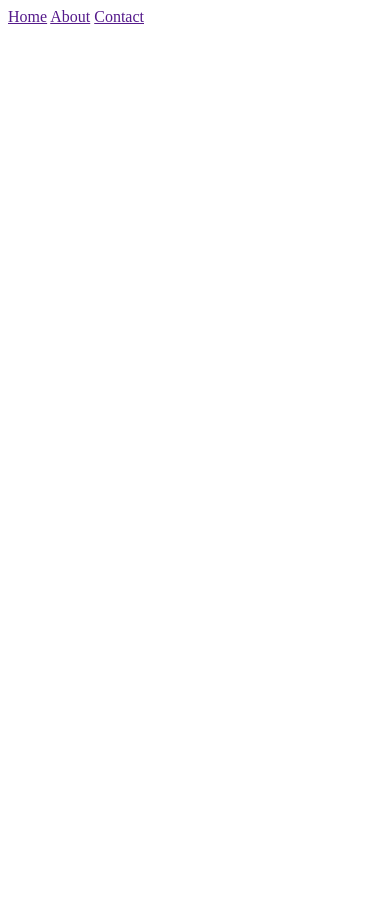
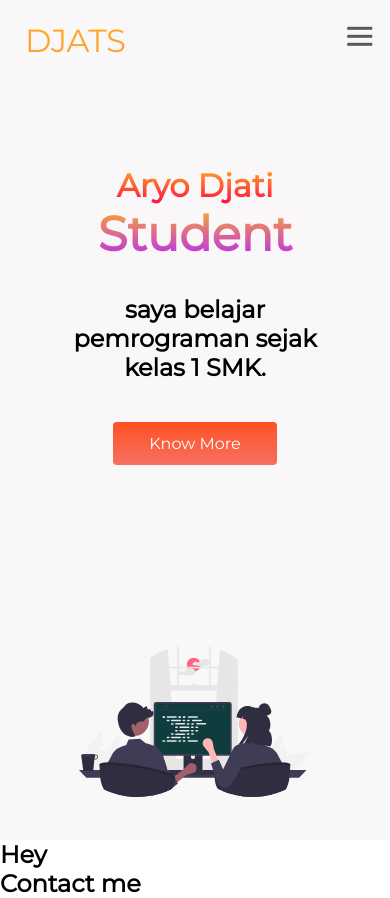
Before and after one commit to Aryodjat1/Dasar_Pemrograman_Web, a plain HTML site: page submission/index.html in a window 390 px wide. Before the commit the page ends 844 px from the top, so only its background shows below. Drawn offline with Linux system fonts and the light colour scheme.

Commit message:
add structure and styling

```diff
--- /dev/null
+++ b/submission/css/style.css
@@ -0,0 +1,346 @@
+@import url('https://fonts.googleapis.com/css2?family=Montserrat&family=Slabo+27px&display=swap');
+
+
+/*
+Main Color:
+
+
+
+*/
+* {
+	box-sizing: border-box;
+	margin: 0;
+	padding: 0;
+	font-family: 'Montserrat', sans-serif;
+}
+
+.navbar{
+	background: #F9F7F7;
+	height: 80px;
+	display: flex;
+	justify-content: center;
+	align-items: center;
+	font-size: 1.2rem;
+	position: sticky;
+	top: 0;
+	z-index: 999;
+}
+
+
+.navbar__container {
+	display: flex;
+	justify-content: space-between;
+	height: 80px;
+	z-index: 1;
+	width: 100%;
+	max-width: 1300px;
+	margin: 0 auto;
+	padding: 0 50px;
+}
+
+#navbar__logo {
+	background-color: #ff88ff;
+	background-image: linear-gradient(to top, #f94  0%, #ffb111 100%);
+	background-size: 100%;
+	-webkit-background-clip: text;
+	-moz-background-clip: text;
+	-webkit-text-fill-color: transparent;
+	-moz-text-fill-color: transparent;
+	display: flex;
+	align-items: center;
+	cursor: pointer;
+	text-decoration: none;
+	font-size: 2rem;
+}
+
+.navbar__menu {
+	display: flex;
+	align-items: center;
+	list-style: none;
+	text-align: center;
+}
+
+.navbar__item {
+	height: 80px;
+}
+
+.navbar__links {
+	color: #fff;
+	display: flex;
+	align-items: center;
+	justify-content: center;
+	text-decoration: none;
+	padding: 0 1rem;
+	height: 100%;
+}
+
+.navbar__btn {
+	display: flex;
+	justify-content: center;
+	align-items: center;
+	padding: 0 1rem;
+	width: 100%;
+}
+
+.button {
+	display: flex;
+	justify-content: center;
+	align-items: center;
+	text-decoration: none;
+	padding: 10px 20px;
+	height: 100%;
+	width: 100%;
+	border: none;
+	outline: none;
+	border-radius: 4px;
+	background: #ff45ff;
+	color: #fff;
+}
+
+.navbar__links:hover {
+	color: #f9f;
+	transition: all 0.3s ease;
+}
+
+
+@media only screen and (max-width: 960px) {
+	.navbar__container {
+		display: flex;
+		justify-content: space-between;
+		height: 80px;
+		z-index: 1;
+		width: 100%;
+		max-width: 1300px;
+		padding: 0;
+	}
+
+	.navbar__menu {
+		display: grid;
+		grid-template-columns: auto;
+		margin: 0;
+		width: 100%;
+		position: absolute;
+		top: -1000px;
+		opacity: 1;
+		transition: all 0.5s ease;
+		height: 50vh;
+		z-index: -1;
+		background: #121121;
+	}
+
+	.navbar__menu.active {
+		background: #131313;
+		top: 100%;
+		opacity: 1;
+		transition: all e.5 ease;
+		z-index: 99;
+		height: 50vh;
+		font-size: 1.6rem;
+	}
+
+	#navbar__logo {
+		padding-left: 25px;
+	}
+
+	.navbar__toggle .bar {
+		width: 25px;
+		height: 3px;
+		margin: 5px auto;
+		transition: all 0.3s ease-in-out;
+		background: #595959;
+	}
+
+	.navbar__item {
+		width: 100%;
+	}
+
+	.navbar__links {
+		text-align: center;
+		padding: 2rem;
+		width: 100%;
+		display: table;
+	}
+
+	#mobile-menu {
+		position: absolute;
+		top: 20%;
+		right: 5%;
+		transform: translate(5%, 20%);
+	}
+
+	.navbar_btn {
+		padding-bottom: 2rem;
+	}
+
+	.button {
+		display: flex;
+		justify-content: center;
+		align-items: center;
+		width: 80%;
+		height: 80%;
+		margin: 0;
+	}
+
+	.navbar__toggle .bar {
+		display: block;
+		cursor: pointer;
+	}
+
+	#mobile-menu.is-active .bar:nth-child(2) {
+		opacity: 0;
+	}
+
+	#mobile-menu.is-active .bar:nth-child(1) {
+		transform: translateY(8px) rotate(45deg);
+	}
+
+	#mobile-menu.is-active .bar:nth-child(3) {
+		transform: translateY(-8px) rotate(-45deg);
+	}
+}
+
+/* Landing Page */
+.main {
+	background-color: #F9F7F7;
+}
+
+.main__container {
+	display: grid;
+	grid-template-columns: 1fr 1fr;
+	align-tracks: center;
+	justify-self: center;
+	margin: 0 auto;
+	height: 90vh;
+	background-color: #F9F7F7;
+	z-index: 1;
+	width: 100%;
+	max-width: 1300px;
+	padding: 0 50px;
+}
+
+.main__container h1{
+	font-size: 4rem;
+	background-color: #F9F7F7;
+	background-image: linear-gradient(to top, #ff0844 0%, #ffb120 100%);
+	background-size: 100%;
+	-webkit-background-clip: text;
+	-moz-background-clip: text;
+	-webkit-text-fill-color: transparent;
+	-moz-text-fill-color:transparent;
+}
+
+.main__container h2 {
+	font-size: 4rem;
+	background-color: #F9F7F7;
+	background-image: linear-gradient(to top, #b721ff 0%, #ffb120 100%);
+	background-size: 100%;
+	-webkit-background-clip: text;
+	-moz-background-clip: text;
+	-webkit-text-fill-color: transparent;
+	-moz-text-fill-color:transparent;
+}
+
+.main__content p {
+	margin-top: 1rem;
+	font-size: 2rem;
+	font-weight: 700;;
+}
+
+.main__btn {
+	font-size: 1rem;
+	background-image: linear-gradient(to top, #f77062 0%, #fe5123 100%);
+	padding: 14px 32px;
+	border: none;
+	border-radius: 4px;
+	color: #F9F7F7;
+	margin-top: 2rem;
+	cursor: pointer;
+	position: relative;
+	transition: all 0.3s;
+	outline: none;
+}
+
+.main__btn a {
+	position: relative;
+	z-index: 2;
+	color: #fff;
+	text-decoration: none;
+}
+
+.main__btn::after {
+	position: absolute;
+	content: '';
+	top: 0;
+	left: 0;
+	width: 0;
+	height: 100%;
+	background: #4837ff;
+	transition: all 0.4s;
+	border-radius: 4px;
+}
+
+.main__btn:hover {
+	color: #fff;
+}
+
+.main_btn:hover::after{
+	width: 100%;
+}
+
+.main__img-container {
+	text-align: center;
+}
+
+#main__img {
+	height: 80%;
+	width: 80%;
+}
+
+/* Mobile Responsive */
+@media screen and (max-width: 768px) {
+	.main__container {
+		display: grid;
+		grid-template-columns: auto;
+		align-items: center;
+		justify-self: center;
+		width: 100%;
+		margin: 0 auto;
+		height: 90vh;
+	}
+
+	.main__content {
+		text-align: center;
+		margin-bottom: 4rem;
+	}
+
+	.main__content h1{
+		font-size: 2.5rem;
+		margin-top: 2rem;
+	}
+
+	.main__content h2 {
+		font-size: 3rem;
+	}
+
+	.main__content p {
+		margin-top: 1rem;
+		font-size: 1.5rem;
+	}
+}
+
+@media screen and (max-width: 480px) {
+	.main__content h1 {
+		font-size: 2rem;
+		margin-top: 3rem;
+	}
+
+	.main__content p {
+		margin-top: 2rem;
+		font-size: 1.5rem;
+	}
+
+	.main__btn {
+		padding: 12px 36px;
+		margin: 2.5rem 0;
+	}
+}
--- a/submission/index.html
+++ b/submission/index.html
@@ -1,26 +1,90 @@
 <!DOCTYPE html>
 <html lang="en">
+
 <head>
     <meta charset="UTF-8">
     <meta http-equiv="X-UA-Compatible" content="IE=edge">
     <meta name="viewport" content="width=device-width, initial-scale=1.0">
-    <title>Submission_Biodata_Aryo Djati</title>
+    <title>Mini Bio | Djats</title>
+
+    <link rel="stylesheet" href="css/style.css">
 </head>
+
 <body>
+
+    <!-- Header -->
     <header>
-        <nav >
-            <a href="">Home</a>
-            <a href="">About</a>
-            <a href="">Contact</a>
+        <nav class="navbar">
+            <div class="navbar__container">
+                <a href="/" id="navbar__logo">DJATS</a>
+                <div class="navbar__toggle" id="mobile-menu">
+                    <span class="bar"></span>
+                    <span class="bar"></span>
+                    <span class="bar"></span>
+                </div>
+                <ul class="navbar__menu">
+                    <li class="navbar__item">
+                        <a href="/" class="navbar__links">
+                            Home
+                        </a>
+                    </li>
+                    <li class="navbar__item">
+                        <a href="/" class="navbar__links">
+                            About Me
+                        </a>
+                    </li>
+                    <li class="navbar__item">
+                        <a href="/" class="navbar__links">
+                            Contact
+                        </a>
+                    </li>
+                </ul>
+            </div>
         </nav>
     </header>
     <main>
+        <!-- Landing Page -->
+        <div class="main">
+            <div class="main__container">
+                <div class="main__content">
+                    <article>
+                        <h1>Aryo Djati</h1>
+                        <h2>Student</h2>
+                        <p>saya belajar pemrograman sejak kelas 1 SMK.</p>
+                    </article>
+                    <button class="main__btn"><a href="">Know More</a></button>
+                </div>
+                <div class="main__img-container">
+                    <img src="assets/svg/landing_page.svg" alt="pic" id="main__img">
+                </div>
+            </div>
+        </div>
+
+        <!-- About Me -->
         <aside>
+            <div class="card">
+                <h1>Hey</h1>
+            </div>
+        </aside>
+        <article>
 
-        </aside>
+        </article>
+
+
+        <!-- Footer -->
+        <footer>
+            <div class="footer__container">
+                <div class="footer__links">
+                    <div class="footer__link-wrapper">
+                        <div class="footer__link-items">
+                             <h2>Contact me</h2>
+                        </div>
+                    </div>
+                </div>
+            </div>
+        </footer>
     </main>
-    <footer>
+    <script src="js/app.js"></script>
+</body>
 
-    </footer>
-</body>
 </html>
--- /dev/null
+++ b/submission/js/app.js
@@ -0,0 +1,7 @@
+const menu = document.querySelector('#mobile-menu')
+const menuLinks = document.querySelector('.navbar__menu')
+
+menu.addEventListener('click', function(){
+    menu.classList.toggle('is-active')
+    menuLinks.classList.toggle('active')
+})
```
Also changed, not shown: submission/assets/svg/landing_page.svg (added).
